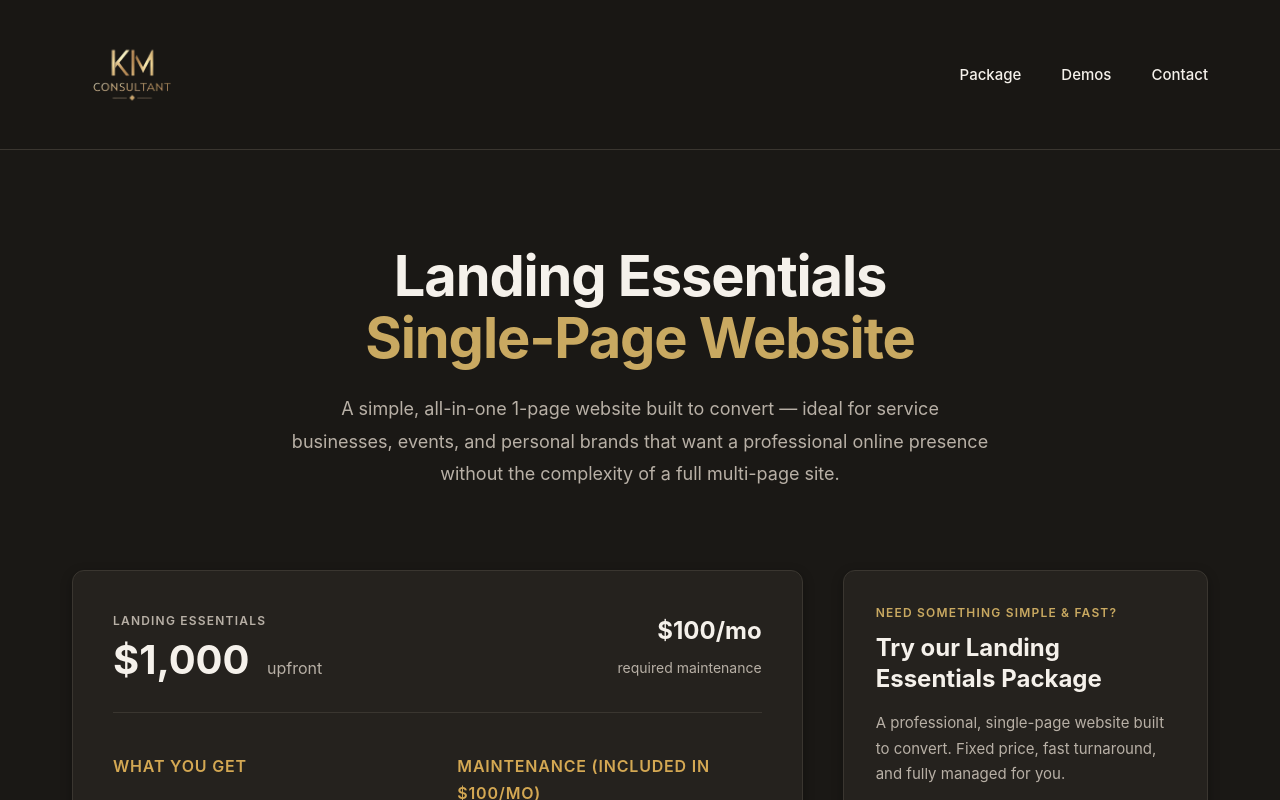
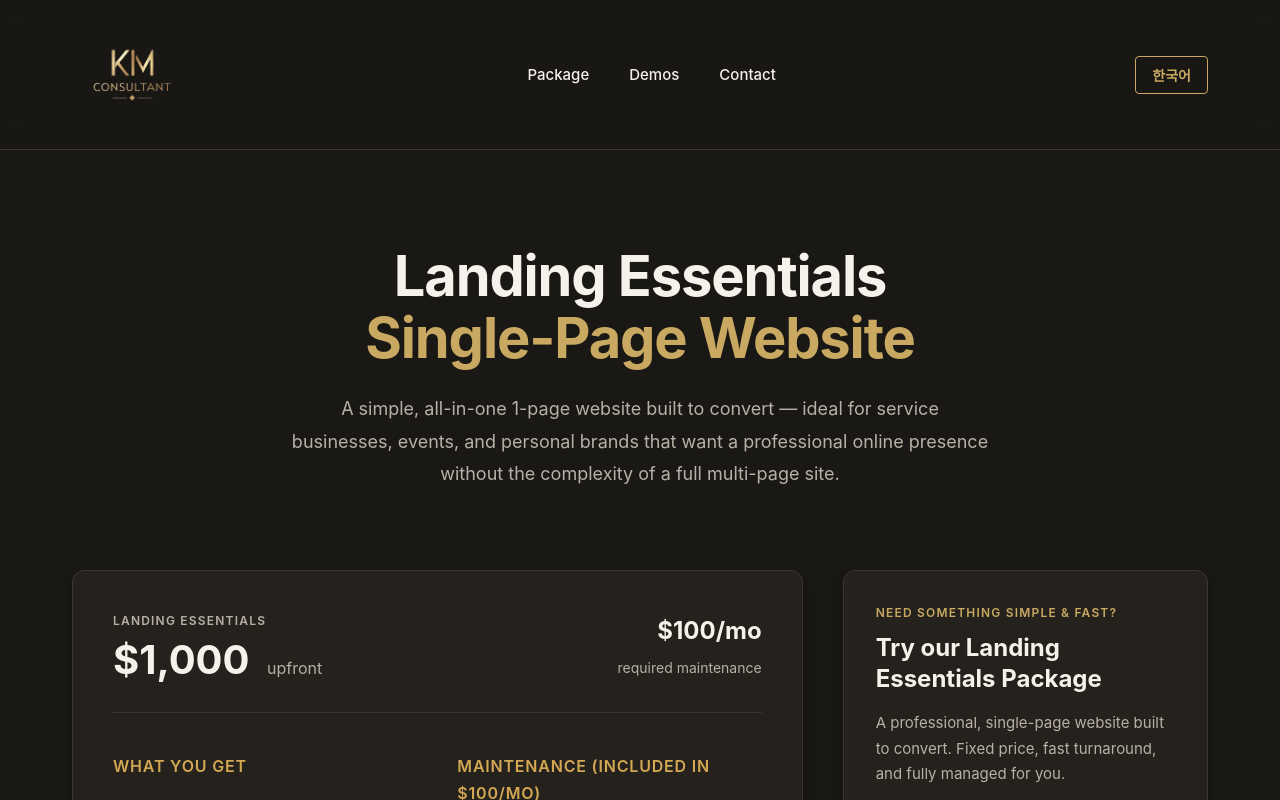
Before and after one commit to HamesInFlames/Koharu-Sushi, a React (Vite) app: page / in a window 1280 px wide. Shown: the top 800 px of the page. Built offline with nearby package versions, Linux system fonts and the light colour scheme.

Commit message:
Add English/Korean language toggle for hub

```diff
--- a/src/App.css
+++ b/src/App.css
@@ -97,6 +97,25 @@
 
 .nav-links a:hover::after {
   width: 100%;
+}
+
+/* Language Toggle */
+.lang-toggle {
+  background: transparent;
+  border: 1px solid var(--color-accent-1);
+  color: var(--color-accent-1);
+  padding: 0.5rem 1rem;
+  font-size: 0.875rem;
+  font-weight: 600;
+  border-radius: 4px;
+  cursor: pointer;
+  transition: all 0.2s ease;
+  margin-left: 1.5rem;
+}
+
+.lang-toggle:hover {
+  background: var(--color-accent-1);
+  color: var(--color-bg);
 }
 
 /* Main Content */
--- a/src/App.jsx
+++ b/src/App.jsx
@@ -1,5 +1,157 @@
 import { useState, useEffect } from 'react'
 import './App.css'
+
+// Translations
+const translations = {
+  en: {
+    // Nav
+    package: 'Package',
+    demos: 'Demos',
+    contact: 'Contact',
+    // Hero
+    heroTitle1: 'Landing Essentials',
+    heroTitle2: 'Single-Page Website',
+    heroSubtitle: 'A simple, all-in-one 1-page website built to convert — ideal for service businesses, events, and personal brands that want a professional online presence without the complexity of a full multi-page site.',
+    // Package section
+    landingEssentials: 'Landing Essentials',
+    upfront: 'upfront',
+    requiredMaintenance: 'required maintenance',
+    whatYouGet: 'What you get',
+    packageItem1: '1-page responsive website (scroll-based layout)',
+    packageItem2: 'Hero section with headline and primary call-to-action',
+    packageItem3: 'About / intro section',
+    packageItem4: 'Services or features block',
+    packageItem5: 'Testimonials or social proof section',
+    packageItem6: 'Contact form + Google Maps embed',
+    packageItem7: 'Mobile-optimized design',
+    packageItem8: 'Fast-loading layout with basic on-page SEO',
+    packageItem9: 'Hosting, SSL, backups & updates (through maintenance)',
+    maintenanceTitle: 'Maintenance (included in $100/mo)',
+    maintItem1: 'Up to 1 content revision per month (text or images)',
+    maintItem2: 'Security updates, uptime monitoring & backups',
+    maintItem3: 'Bug fixes and basic performance checks',
+    maintItem4: 'Email support with 48-hour response window',
+    maintenanceNote: 'Note: structural layout or design changes after launch are not included. For bigger changes, you can apply the value of this package toward a full website upgrade.',
+    sideKicker: 'Need something simple & fast?',
+    sideTitle: 'Try our Landing Essentials Package',
+    sideText: 'A professional, single-page website built to convert. Fixed price, fast turnaround, and fully managed for you.',
+    sideItem1: 'Fixed price, fast turnaround',
+    sideItem2: 'Mobile-friendly & SEO-ready',
+    sideItem3: 'Hosting, updates & support included',
+    sideItem4: '$100/mo maintenance is required',
+    sideFootnote: 'Great for service professionals, local shops, launches, or portfolio-style pages.',
+    getStarted: 'Get Started – Landing Essentials',
+    // Demos section
+    viewOurWork: 'View Our Work',
+    demosSubtitle: 'Explore these fully functional restaurant website demos',
+    viewDemo: 'View Demo',
+    // Contact section
+    getInTouch: 'Get In Touch',
+    contactUs: 'Contact Us',
+    contactSubtitle: 'Ready to get started? Fill out the form below and we\'ll get back to you within 48 hours.',
+    emailAddress: 'Email Address',
+    phoneNumber: 'Phone Number',
+    message: 'Message',
+    emailPlaceholder: 'your.email@example.com',
+    phonePlaceholder: '(555) 123-4567',
+    messagePlaceholder: 'Tell us about your project or ask any questions...',
+    sendMessage: 'Send Message',
+    sending: 'Sending...',
+    successMessage: '✓ Message sent! We\'ll get back to you within 48 hours.',
+    // Footer
+    footerText: 'Kim Consultant • Landing Essentials Package',
+    // Demo data
+    demo1Name: 'Sakura Sushi House',
+    demo1Subtitle: 'Demo 1',
+    demo1Description: 'A warm, cherry blossom-inspired design with traditional Japanese aesthetics. Features multi-page navigation with About, Menu, Gallery, and Location pages.',
+    demo1Style: 'Traditional & Elegant',
+    demo1Features: ['Multi-page Layout', 'Cherry Blossom Theme', 'Photo Gallery', 'Location Map'],
+    demo2Name: 'ZEN Sushi',
+    demo2Subtitle: 'Demo 2',
+    demo2Description: 'A minimalist, zen-inspired single-page design with clean lines and peaceful aesthetics. Emphasizes simplicity and modern Japanese philosophy.',
+    demo2Style: 'Modern & Zen',
+    demo2Features: ['Single Page Design', 'Minimalist Style', 'Philosophy Section', 'Customer Reviews'],
+    demo3Name: 'KOHARU Japanese Restaurant',
+    demo3Subtitle: 'Demo 3 - Realistic',
+    demo3Description: 'A fully realistic website based on actual restaurant data. Includes complete menu with prices, real contact information, Uber Eats integration, and Instagram.',
+    demo3Style: 'Professional & Authentic',
+    demo3Features: ['Complete Menu', 'Real Contact Info', 'Online Ordering', 'Instagram QR'],
+  },
+  ko: {
+    // Nav
+    package: '패키지',
+    demos: '데모',
+    contact: '문의',
+    // Hero
+    heroTitle1: '랜딩 에센셜',
+    heroTitle2: '싱글 페이지 웹사이트',
+    heroSubtitle: '전환을 위해 설계된 간단한 올인원 1페이지 웹사이트 — 복잡한 멀티 페이지 사이트 없이 전문적인 온라인 존재감을 원하는 서비스 비즈니스, 이벤트 및 개인 브랜드에 이상적입니다.',
+    // Package section
+    landingEssentials: '랜딩 에센셜',
+    upfront: '선불',
+    requiredMaintenance: '필수 유지보수',
+    whatYouGet: '포함 내용',
+    packageItem1: '1페이지 반응형 웹사이트 (스크롤 기반 레이아웃)',
+    packageItem2: '헤드라인과 주요 콜투액션이 있는 히어로 섹션',
+    packageItem3: '소개 / 인트로 섹션',
+    packageItem4: '서비스 또는 기능 블록',
+    packageItem5: '후기 또는 소셜 프루프 섹션',
+    packageItem6: '문의 양식 + 구글 지도 임베드',
+    packageItem7: '모바일 최적화 디자인',
+    packageItem8: '기본 SEO가 적용된 빠른 로딩 레이아웃',
+    packageItem9: '호스팅, SSL, 백업 및 업데이트 (유지보수 포함)',
+    maintenanceTitle: '유지보수 ($100/월 포함)',
+    maintItem1: '월 1회 콘텐츠 수정 (텍스트 또는 이미지)',
+    maintItem2: '보안 업데이트, 가동 시간 모니터링 및 백업',
+    maintItem3: '버그 수정 및 기본 성능 점검',
+    maintItem4: '48시간 응답 이메일 지원',
+    maintenanceNote: '참고: 런칭 후 구조적 레이아웃이나 디자인 변경은 포함되지 않습니다. 더 큰 변경의 경우, 이 패키지의 가치를 전체 웹사이트 업그레이드에 적용할 수 있습니다.',
+    sideKicker: '간단하고 빠른 것이 필요하신가요?',
+    sideTitle: '랜딩 에센셜 패키지를 시도해보세요',
+    sideText: '전환을 위해 설계된 전문적인 싱글 페이지 웹사이트. 고정 가격, 빠른 턴어라운드, 완전 관리형.',
+    sideItem1: '고정 가격, 빠른 턴어라운드',
+    sideItem2: '모바일 친화적 & SEO 준비 완료',
+    sideItem3: '호스팅, 업데이트 및 지원 포함',
+    sideItem4: '$100/월 유지보수 필수',
+    sideFootnote: '서비스 전문가, 지역 상점, 런칭 또는 포트폴리오 스타일 페이지에 적합합니다.',
+    getStarted: '시작하기 – 랜딩 에센셜',
+    // Demos section
+    viewOurWork: '작업물 보기',
+    demosSubtitle: '완전히 기능하는 레스토랑 웹사이트 데모를 살펴보세요',
+    viewDemo: '데모 보기',
+    // Contact section
+    getInTouch: '연락하기',
+    contactUs: '문의하기',
+    contactSubtitle: '시작할 준비가 되셨나요? 아래 양식을 작성해 주시면 48시간 이내에 연락드리겠습니다.',
+    emailAddress: '이메일 주소',
+    phoneNumber: '전화번호',
+    message: '메시지',
+    emailPlaceholder: 'your.email@example.com',
+    phonePlaceholder: '010-1234-5678',
+    messagePlaceholder: '프로젝트에 대해 알려주시거나 질문을 남겨주세요...',
+    sendMessage: '메시지 보내기',
+    sending: '전송 중...',
+    successMessage: '✓ 메시지가 전송되었습니다! 48시간 이내에 연락드리겠습니다.',
+    // Footer
+    footerText: 'Kim Consultant • 랜딩 에센셜 패키지',
+    // Demo data
+    demo1Name: '사쿠라 스시 하우스',
+    demo1Subtitle: '데모 1',
+    demo1Description: '전통적인 일본 미학을 담은 따뜻한 벚꽃 테마 디자인. 소개, 메뉴, 갤러리, 위치 페이지가 있는 멀티 페이지 네비게이션.',
+    demo1Style: '전통적 & 우아한',
+    demo1Features: ['멀티 페이지 레이아웃', '벚꽃 테마', '포토 갤러리', '위치 지도'],
+    demo2Name: 'ZEN 스시',
+    demo2Subtitle: '데모 2',
+    demo2Description: '깔끔한 라인과 평화로운 미학을 가진 미니멀리스트 젠 스타일 싱글 페이지 디자인. 단순함과 현대 일본 철학을 강조합니다.',
+    demo2Style: '모던 & 젠',
+    demo2Features: ['싱글 페이지 디자인', '미니멀리스트 스타일', '철학 섹션', '고객 리뷰'],
+    demo3Name: 'KOHARU 일식당',
+    demo3Subtitle: '데모 3 - 리얼리스틱',
+    demo3Description: '실제 레스토랑 데이터를 기반으로 한 완전히 현실적인 웹사이트. 가격이 포함된 전체 메뉴, 실제 연락처 정보, 우버이츠 통합 및 인스타그램.',
+    demo3Style: '프로페셔널 & 정통',
+    demo3Features: ['전체 메뉴', '실제 연락처', '온라인 주문', '인스타그램 QR'],
+  }
+}
 
 // Configuration for demo URLs
 const isProduction = import.meta.env.PROD
@@ -25,44 +177,47 @@ const getDemoUrl = (demoId) => {
   }
 }
 
-const demos = [
-  {
-    id: 1,
-    name: 'Sakura Sushi House',
-    subtitle: 'Demo 1',
-    description: 'A warm, cherry blossom-inspired design with traditional Japanese aesthetics. Features multi-page navigation with About, Menu, Gallery, and Location pages.',
-    color: '#c9a961',
-    accent: '#b8944d',
-    features: ['Multi-page Layout', 'Cherry Blossom Theme', 'Photo Gallery', 'Location Map'],
-    style: 'Traditional & Elegant'
-  },
-  {
-    id: 2,
-    name: 'ZEN Sushi',
-    subtitle: 'Demo 2',
-    description: 'A minimalist, zen-inspired single-page design with clean lines and peaceful aesthetics. Emphasizes simplicity and modern Japanese philosophy.',
-    color: '#c9a961',
-    accent: '#b8944d',
-    features: ['Single Page Design', 'Minimalist Style', 'Philosophy Section', 'Customer Reviews'],
-    style: 'Modern & Zen'
-  },
-  {
-    id: 3,
-    name: 'KOHARU Japanese Restaurant',
-    subtitle: 'Demo 3 - Realistic',
-    description: 'A fully realistic website based on actual restaurant data. Includes complete menu with prices, real contact information, Uber Eats integration, and Instagram.',
-    color: '#c9a961',
-    accent: '#b8944d',
-    features: ['Complete Menu', 'Real Contact Info', 'Online Ordering', 'Instagram QR'],
-    style: 'Professional & Authentic'
-  }
-]
-
 function App() {
   const [hoveredCard, setHoveredCard] = useState(null)
   const [loaded, setLoaded] = useState(false)
   const [formStatus, setFormStatus] = useState({ submitting: false, success: false, error: null })
   const [isScrolled, setIsScrolled] = useState(false)
+  const [lang, setLang] = useState('en')
+
+  const t = translations[lang]
+
+  const demos = [
+    {
+      id: 1,
+      name: t.demo1Name,
+      subtitle: t.demo1Subtitle,
+      description: t.demo1Description,
+      color: '#c9a961',
+      accent: '#b8944d',
+      features: t.demo1Features,
+      style: t.demo1Style
+    },
+    {
+      id: 2,
+      name: t.demo2Name,
+      subtitle: t.demo2Subtitle,
+      description: t.demo2Description,
+      color: '#c9a961',
+      accent: '#b8944d',
+      features: t.demo2Features,
+      style: t.demo2Style
+    },
+    {
+      id: 3,
+      name: t.demo3Name,
+      subtitle: t.demo3Subtitle,
+      description: t.demo3Description,
+      color: '#c9a961',
+      accent: '#b8944d',
+      features: t.demo3Features,
+      style: t.demo3Style
+    }
+  ]
 
   useEffect(() => {
     setLoaded(true)
@@ -100,22 +255,27 @@ function App() {
             <img src={`${import.meta.env.BASE_URL}logo.png`} alt="Kim Consultant" className="logo-img" />
           </div>
           <div className="nav-links">
-            <a href="#package" onClick={(e) => { e.preventDefault(); scrollToSection('package') }}>Package</a>
-            <a href="#demos" onClick={(e) => { e.preventDefault(); scrollToSection('demos') }}>Demos</a>
-            <a href="#contact" onClick={(e) => { e.preventDefault(); scrollToSection('contact') }}>Contact</a>
+            <a href="#package" onClick={(e) => { e.preventDefault(); scrollToSection('package') }}>{t.package}</a>
+            <a href="#demos" onClick={(e) => { e.preventDefault(); scrollToSection('demos') }}>{t.demos}</a>
+            <a href="#contact" onClick={(e) => { e.preventDefault(); scrollToSection('contact') }}>{t.contact}</a>
           </div>
+          <button
+            className="lang-toggle"
+            onClick={() => setLang(lang === 'en' ? 'ko' : 'en')}
+          >
+            {lang === 'en' ? '한국어' : 'EN'}
+          </button>
         </div>
       </nav>
 
       <main className="main">
         <section className="intro">
           <h1 className="title">
-            <span className="title-line">Landing Essentials</span>
-            <span className="title-line accent">Single-Page Website</span>
+            <span className="title-line">{t.heroTitle1}</span>
+            <span className="title-line accent">{t.heroTitle2}</span>
           </h1>
           <p className="subtitle">
-            A simple, all-in-one 1-page website built to convert — ideal for service businesses, events, and personal brands that
-            want a professional online presence without the complexity of a full multi-page site.
+            {t.heroSubtitle}
           </p>
         </section>
 
@@ -124,65 +284,64 @@ function App() {
             <div className="landing-main-card">
               <div className="landing-price-row">
                 <div>
-                  <p className="landing-label">Landing Essentials</p>
+                  <p className="landing-label">{t.landingEssentials}</p>
                   <p className="landing-price">
-                    $1,000 <span className="price-note">upfront</span>
+                    $1,000 <span className="price-note">{t.upfront}</span>
                   </p>
                 </div>
                 <div className="landing-maintenance">
                   <span className="maint-amount">$100/mo</span>
-                  <span className="maint-note">required maintenance</span>
+                  <span className="maint-note">{t.requiredMaintenance}</span>
                 </div>
               </div>
 
               <div className="landing-columns">
                 <div className="landing-column">
-                  <h3>What you get</h3>
+                  <h3>{t.whatYouGet}</h3>
                   <ul>
-                    <li>1-page responsive website (scroll-based layout)</li>
-                    <li>Hero section with headline and primary call-to-action</li>
-                    <li>About / intro section</li>
-                    <li>Services or features block</li>
-                    <li>Testimonials or social proof section</li>
-                    <li>Contact form + Google Maps embed</li>
-                    <li>Mobile-optimized design</li>
-                    <li>Fast-loading layout with basic on-page SEO</li>
-                    <li>Hosting, SSL, backups &amp; updates (through maintenance)</li>
+                    <li>{t.packageItem1}</li>
+                    <li>{t.packageItem2}</li>
+                    <li>{t.packageItem3}</li>
+                    <li>{t.packageItem4}</li>
+                    <li>{t.packageItem5}</li>
+                    <li>{t.packageItem6}</li>
+                    <li>{t.packageItem7}</li>
+                    <li>{t.packageItem8}</li>
+                    <li>{t.packageItem9}</li>
                   </ul>
                 </div>
 
                 <div className="landing-column">
-                  <h3>Maintenance (included in $100/mo)</h3>
+                  <h3>{t.maintenanceTitle}</h3>
                   <ul>
-                    <li>Up to 1 content revision per month (text or images)</li>
-                    <li>Security updates, uptime monitoring &amp; backups</li>
-                    <li>Bug fixes and basic performance checks</li>
-                    <li>Email support with 48-hour response window</li>
+                    <li>{t.maintItem1}</li>
+                    <li>{t.maintItem2}</li>
+                    <li>{t.maintItem3}</li>
+                    <li>{t.maintItem4}</li>
                   </ul>
                   <p className="landing-note">
-                    Note: structural layout or design changes after launch are not included.
-                    For bigger changes, you can apply the value of this package toward a full website upgrade.
+                    {t.maintenanceNote}
                   </p>
                 </div>
               </div>
             </div>
 
             <aside className="landing-side-card">
-              <p className="side-kicker">Need something simple &amp; fast?</p>
-              <h3 className="side-title">Try our Landing Essentials Package</h3>
+              <p className="side-kicker">{t.sideKicker}</p>
+              <h3 className="side-title">{t.sideTitle}</h3>
               <p className="side-text">
-                A professional, single-page website built to convert. Fixed price, fast turnaround, and fully managed for you.
+                {t.sideText}
               </p>
               <ul className="side-list">
-                <li>Fixed price, fast turnaround</li>
-                <li>Mobile-friendly &amp; SEO-ready</li>
-                <li>Hosting, updates &amp; support included</li>
+                <li>{t.sideItem1}</li>
+                <li>{t.sideItem2}</li>
+                <li>{t.sideItem3}</li>
                 <li>
-                  <strong>$100/mo maintenance is required</strong>
+                  <strong>{t.sideItem4}</strong>
                 </li>
               </ul>
               <p className="side-footnote">
-                Great for service professionals, local shops, launches, or portfolio-style pages.
+                {t.sideFootnote}
               </p>
               <button
                 type="button"
@@ -196,7 +355,7 @@ function App() {
                   }
                 }}
               >
-                Get Started – Landing Essentials
+                {t.getStarted}
               </button>
             </aside>
           </div>
@@ -204,8 +363,8 @@ function App() {
 
         <section id="demos" className="demos">
           <div className="demos-header">
-            <h2 className="demos-title">View Our Work</h2>
-            <p className="demos-subtitle">Explore these fully functional restaurant website demos</p>
+            <h2 className="demos-title">{t.viewOurWork}</h2>
+            <p className="demos-subtitle">{t.demosSubtitle}</p>
           </div>
           <div className="demos-grid">
             {demos.map((demo, index) => {
@@ -245,7 +404,7 @@ function App() {
 
                   <div className="card-footer">
                     <div className="demo-cta-btn">
-                      View Demo
+                      {t.viewDemo}
                       <svg viewBox="0 0 24 24" fill="none" stroke="currentColor" strokeWidth="2">
                         <path d="M5 12h14M12 5l7 7-7 7"/>
                       </svg>
@@ -261,10 +420,10 @@ function App() {
         <section id="contact" className="contact-section">
           <div className="contact-container">
             <div className="contact-header">
-              <span className="section-label">Get In Touch</span>
-              <h2 className="contact-title">Contact Us</h2>
+              <span className="section-label">{t.getInTouch}</span>
+              <h2 className="contact-title">{t.contactUs}</h2>
               <p className="contact-subtitle">
-                Ready to get started? Fill out the form below and we'll get back to you within 48 hours.
+                {t.contactSubtitle}
               </p>
             </div>
 
@@ -298,36 +457,36 @@ function App() {
             }}>
               <div className="form-row">
                 <div className="form-group">
-                  <label htmlFor="email">Email Address</label>
+                  <label htmlFor="email">{t.emailAddress}</label>
                   <input
                     type="email"
                     id="email"
                     name="email"
                     required
-                    placeholder="your.email@example.com"
+                    placeholder={t.emailPlaceholder}
                   />
                 </div>
 
                 <div className="form-group">
-                  <label htmlFor="phone">Phone Number</label>
+                  <label htmlFor="phone">{t.phoneNumber}</label>
                   <input
                     type="tel"
                     id="phone"
                     name="phone"
                     required
-                    placeholder="(555) 123-4567"
+                    placeholder={t.phonePlaceholder}
                   />
                 </div>
               </div>
 
               <div className="form-group">
-                <label htmlFor="message">Message</label>
+                <label htmlFor="message">{t.message}</label>
                 <textarea
                   id="message"
                   name="message"
                   rows="5"
                   required
-                  placeholder="Tell us about your project or ask any questions..."
+                  placeholder={t.messagePlaceholder}
                 ></textarea>
               </div>
 
@@ -339,7 +498,7 @@ function App() {
 
               {formStatus.success && (
                 <div className="form-message form-success">
-                  ✓ Message sent! We'll get back to you within 48 hours.
+                  {t.successMessage}
                 </div>
               )}
 
@@ -348,7 +507,7 @@ function App() {
                 className="form-submit-btn"
                 disabled={formStatus.submitting}
               >
-                {formStatus.submitting ? 'Sending...' : 'Send Message'}
+                {formStatus.submitting ? t.sending : t.sendMessage}
               </button>
             </form>
           </div>
@@ -356,7 +515,7 @@ function App() {
       </main>
 
       <footer className="footer">
-        <p>Kim Consultant • Landing Essentials Package</p>
+        <p>{t.footerText}</p>
       </footer>
     </div>
   )
```
